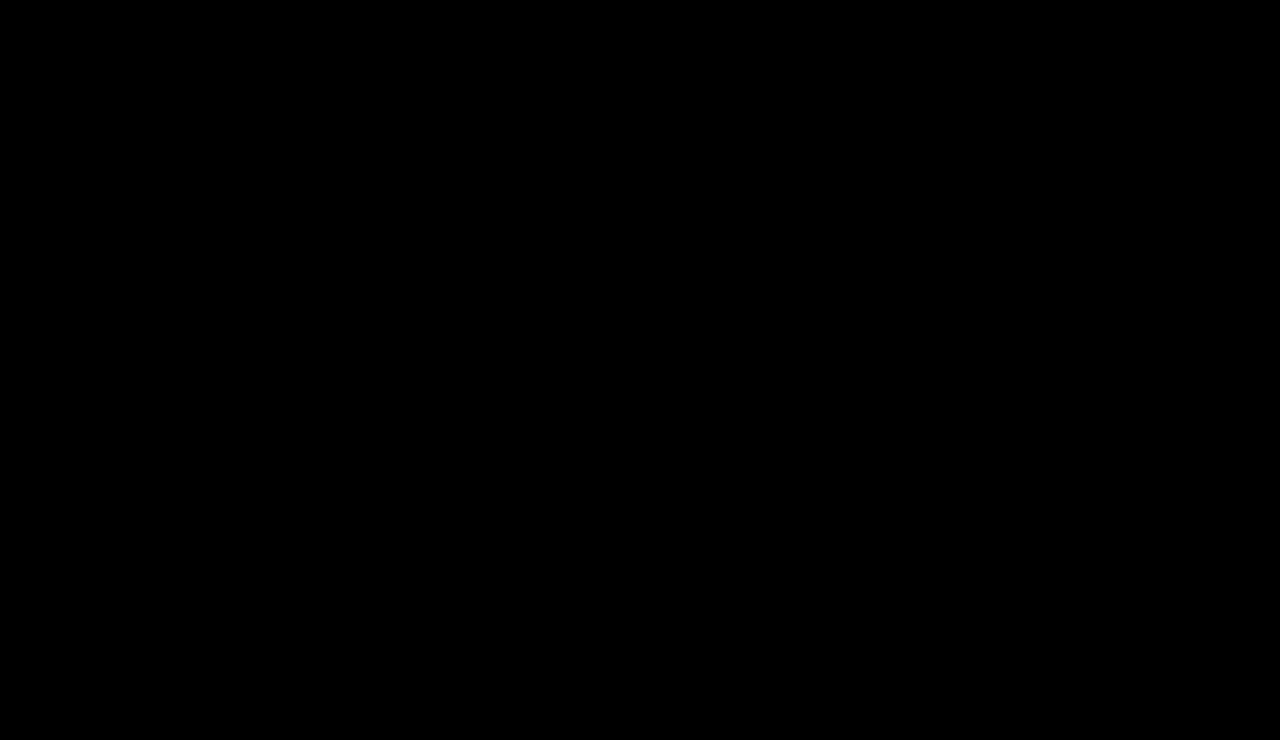
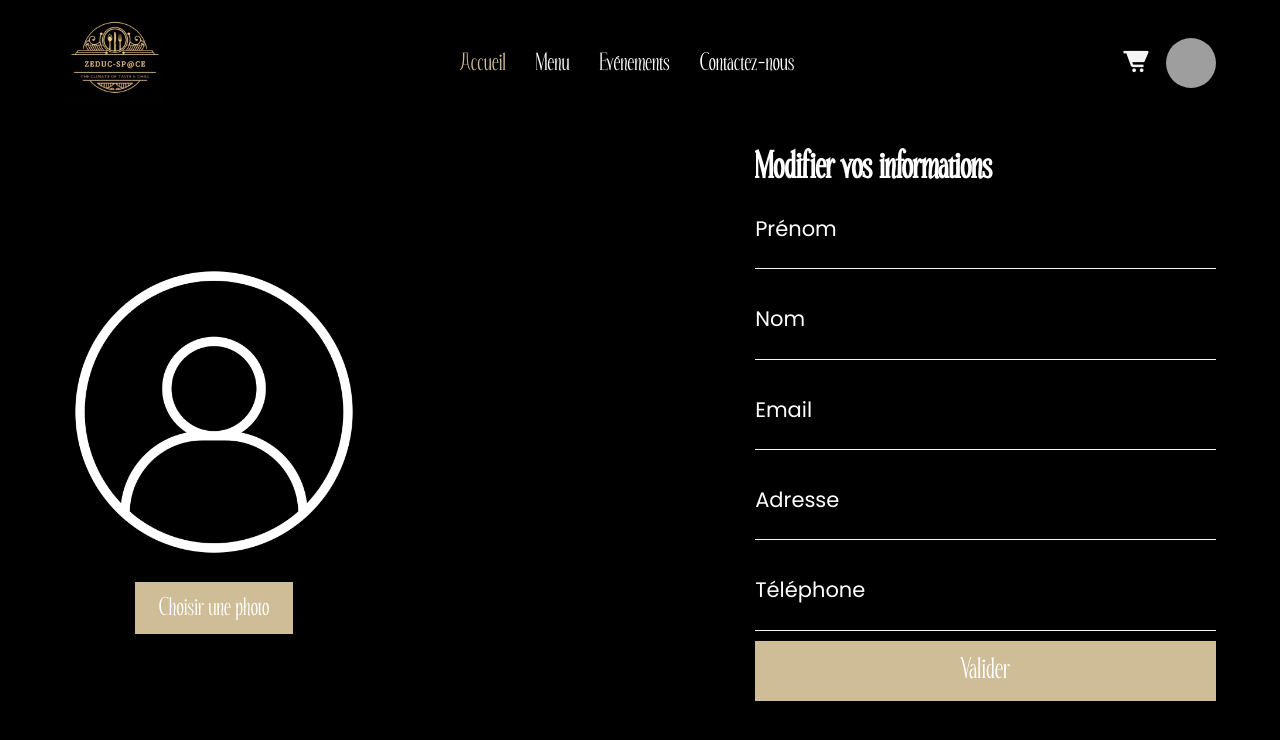
Before and after one commit to Benintambu/ProjetDevWeb, a React (Create React App) app: page /modifProfil in a window 1280 px wide. Before the commit this address had no page. Shown: the top 740 px of the page. Built offline with nearby package versions, Linux system fonts and the light colour scheme; grey boxes are pictures that could not be loaded.

Commit message:
Conception Page Modif Profil

```diff
--- a/src/App.js
+++ b/src/App.js
@@ -9,6 +9,7 @@ import Menu from './pages/Menu';
 import Profil from './pages/Profil';
 import Cart from './pages/Cart';
 import Contact from './pages/Contact';
+import ModifProfil from './pages/ModifProfil';
 
 
 function App() {
@@ -23,6 +24,7 @@ function App() {
         <Route path='/profil' element={<Profil />}></Route>
         <Route path='/cart' element={<Cart />}></Route>
         <Route path='/contact' element={<Contact />}></Route>
+        <Route path='/modifProfil' element={<ModifProfil />}></Route>
       </Routes>
     </Router>
   );
--- a/src/pages/Menu.jsx
+++ b/src/pages/Menu.jsx
@@ -2,7 +2,6 @@ import React from "react";
 import { Link } from "react-router-dom";
 import '../styles/Menu.css';
 import NavBar from "../components/NavBar";
-import loupe from '../assets/img/chercher.png'
 import plat1 from '../assets/img/top-view-table-full-delicious-food-composition.jpg';
 import plate from '../assets/img/plat4.png'
 import cart from '../assets/img/panier.png'
--- /dev/null
+++ b/src/pages/ModifProfil.jsx
@@ -0,0 +1,51 @@
+import React from "react";
+import { Link } from "react-router-dom";
+import NavBar from "../components/NavBar";
+import '../styles/ModifProfil.css';
+import user from '../assets/img/utilisateur.png'
+
+function ModifProfil() {
+    return (
+        <div className="modif_profil">
+            <header>
+                <NavBar />
+            </header>
+            <MainProfil />
+
+        </div>
+    );
+}
+
+const MainProfil = () => {
+    return (
+        <main className="main_modif">
+            <div className="modifProfil_cont">
+                <div className="modif_left">
+                    <div className="profil_tof">
+                        <img src={user} alt="" />
+                    </div>
+
+                    <input type="file" name="file" id="file" placeholder="file" />
+                    <label htmlFor="file">Choisir une photo</label>
+                </div>
+
+                <div className="modif_right">
+                    <h3>Modifier vos informations</h3>
+                    <form action="/profil">
+                        <input type="text" name="prénom" id="prénom" placeholder="prénom" />
+                        <input type="text" name="nom" id="nom" placeholder="nom" />
+                        <input type="email" id="email" name="email" placeholder="email" />
+                        <input type="adresse" id="adresse" name="adresse" placeholder="adresse" />
+                        <input type="tel" name="tel" id="tel" placeholder="téléphone" />
+                        <button type="submit">Valider</button>
+                    </form>
+                </div>
+            </div>
+
+
+        </main>
+    )
+}
+
+export default ModifProfil;
+<i class='bx bxs-camera' ></i>
--- a/src/pages/Profil.jsx
+++ b/src/pages/Profil.jsx
@@ -31,7 +31,7 @@ const MainProfil = () => {
                     <div className="mainProfil_text">
                         <h2>Isaac Ngangu</h2>
                         <p>100 Points de fidélité</p>
-                        <Link to='/'>Modifier le profil</Link>
+                        <Link to='/modifProfil'>Modifier le profil</Link>
                     </div>
                 </div>
 
--- /dev/null
+++ b/src/styles/ModifProfil.css
@@ -0,0 +1,117 @@
+:root {
+    --primary_color: #cfbd97;
+    --second_color: #000;
+    --black: #1e1e1e;
+    --white: #fff;
+    --white2: #f5f5f5;
+    --main_font: "Echelon";
+    --trans: .3s ease;
+}
+
+.modif_profil {
+    height: 100vh;
+    width: 100vw;
+    overflow: hidden;
+}
+
+.main_modif {
+    width: 100%;
+    height: 88vh;
+    display: flex;
+    justify-content: center;
+    align-items: center;
+}
+
+.modifProfil_cont {
+    width: 90vw;
+    height: 100%;
+    display: flex;
+    justify-content: space-between;
+    align-items: center;
+}
+
+.modif_left {
+    display: flex;
+    flex-direction: column;
+    align-items: center;
+}
+
+.profil_tof {
+    width: 300px;
+    height: 300px;
+    position: relative;
+    margin-bottom: 20px;
+}
+
+.profil_tof img {
+    width: 100%;
+    height: 100%;
+    border-radius: 50%;
+    position: absolute;
+    left: 0;
+    top: 0;
+}
+
+.modif_left input {
+    display: none;
+}
+
+.modif_left label {
+    color: var(--white);
+    font-size: clamp(23px, 2vw, 40px);
+    background-color: var(--primary_color);
+    font-family: var(--main_font);
+    padding: 12px 24px;
+    transition: var(--trans);
+    cursor: pointer;
+}
+
+.modif_left label:hover {
+    background-color: var(--black);
+}
+
+.modif_right {
+    width: 40%;
+}
+
+.modif_right form {
+    display: grid;
+    gap: 10px;
+}
+
+.modif_right form input {
+    background: transparent;
+    border-top: none;
+    border-right: none;
+    border-left: none;
+    border-bottom: 1px solid var(--white2);
+    font-size: 21px;
+    color: var(--white);
+}
+
+.modif_right form input::placeholder {
+    color: var(--white);
+    text-transform: capitalize;
+    font-size: 21px;
+}
+
+.modif_right form button {
+    background-color: var(--primary_color);
+    color: var(--white);
+    font-family: var(--main_font);
+    height: 60px;
+    border: none;
+    font-size: 30px;
+    cursor: pointer;
+    transition: var(--trans);
+}
+
+.modif_right form button:hover {
+    background-color: var(--black);
+}
+
+.modif_right h3 {
+    color: var(--white);
+    font-family: var(--main_font);
+    font-size: clamp(25px, 3vw, 45px);
+}
```
Also changed, not shown: src/assets/img/chercher.png (deleted), src/assets/img/utilisateur.png (added).
